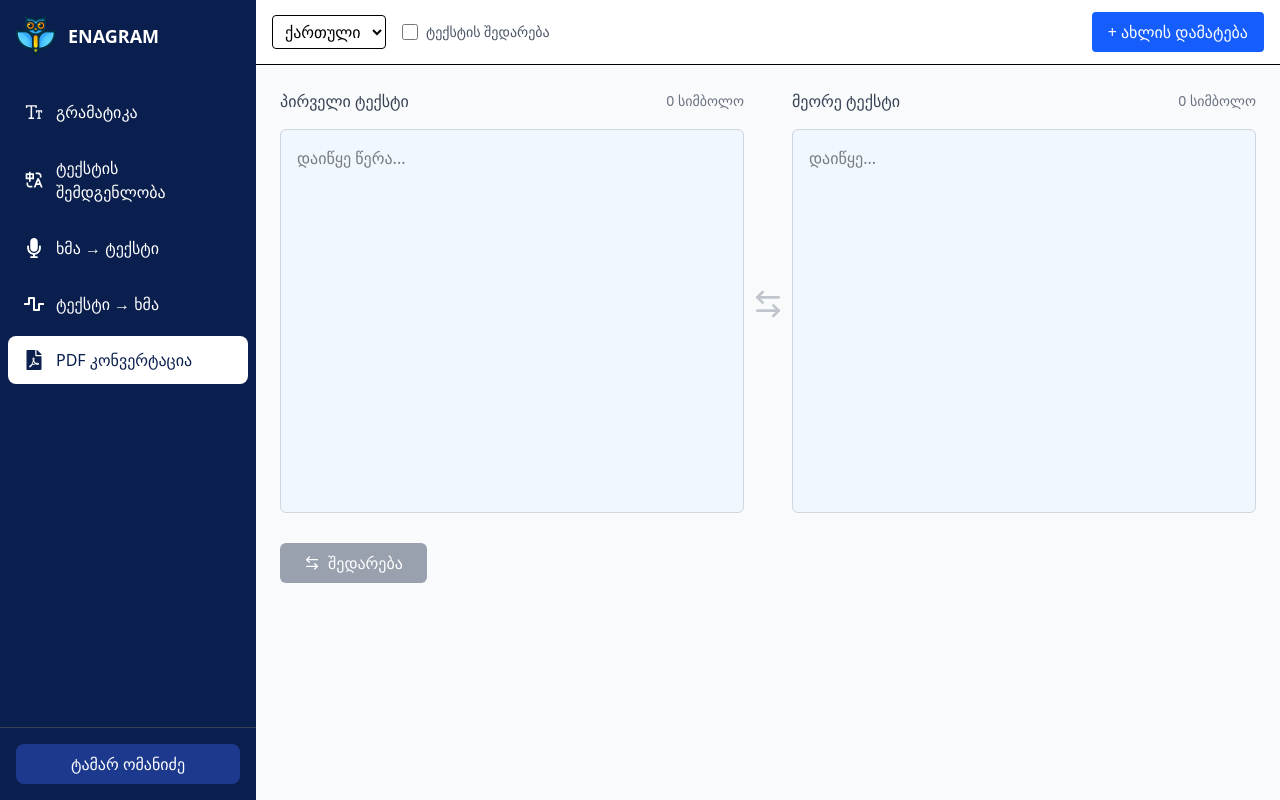
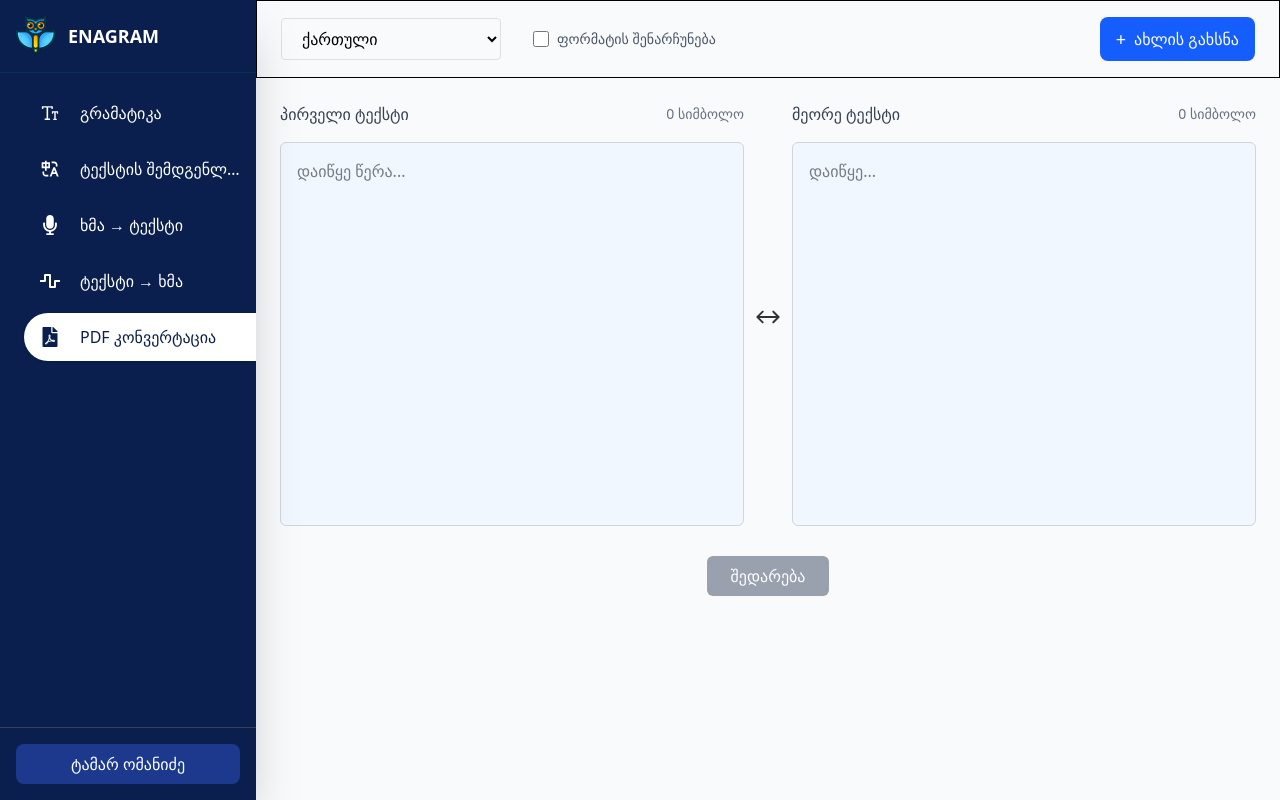
Before and after one commit to gia-grigalashvili/Text-comparable, a React (Vite) app: page /pdf in a window 1280 px wide. Built offline with nearby package versions, Linux system fonts and the light colour scheme.

Commit message:
add new hover sidebar

```diff
--- a/src/App.tsx
+++ b/src/App.tsx
@@ -10,9 +10,12 @@ import MainComparison from "./components/Comparison/MainComparison";
 function App() {
   return (
     <Router>
-      <div className="flex flex-col md:flex-row min-h-screen">
+      <div className="flex min-h-screen">
+        {/* Sidebar - Fixed on desktop, header on mobile */}
         <SidebarResponsive />
-        <div className="flex-1 flex flex-col">
+
+        {/* Main Content Area - with proper margins */}
+        <div className="flex-1 lg:ml-56 xl:ml-64 pt-14 sm:pt-16 lg:pt-0">
           <Routes>
             <Route path="/" element={<Navigate to="/composition" replace />} />
             <Route path="/grammar" element={<MainComparison />} />
--- a/src/components/Comparison/MainComparison.tsx
+++ b/src/components/Comparison/MainComparison.tsx
@@ -1,5 +1,5 @@
 import React, { useState, useMemo, useCallback } from "react";
-import { ArrowLeftRight } from "lucide-react";
+
 import Header from "./header/Header";
 import ThankYouMessage from "./Text/ThankYouMessage";
 import TextComparison from "./Text/TextComparison";
@@ -181,7 +181,6 @@ const MainComparison: React.FC = () => {
         ) : (
           <TextComparison
             renderDiffText={renderDiffText}
-            ArrowLeftRight={ArrowLeftRight}
             rightDiff={rightDiff}
             handleLeftTextChange={handleLeftTextChange}
             handleRightTextChange={handleRightTextChange}
@@ -193,7 +192,7 @@ const MainComparison: React.FC = () => {
           />
         )}
 
-        <div className="mt-6 col-span-2 flex justify-center lg:justify-start">
+        <div className="mt-6 flex justify-center">
           <button
             onClick={handleCompare}
             disabled={!canCompare || hasCompared}
@@ -206,7 +205,6 @@ const MainComparison: React.FC = () => {
           : "bg-gray-400 text-white cursor-not-allowed"
       }`}
           >
-            <ArrowLeftRight className="w-4 h-4" />
             {displayButtonText}
           </button>
         </div>
--- a/src/components/Comparison/Text/TextComparison.tsx
+++ b/src/components/Comparison/Text/TextComparison.tsx
@@ -1,5 +1,5 @@
-import React from "react";
-
+import React, { type JSX } from "react";
+import Arrrow from "../../../../public/imgs/Arrow.png";
 interface TextComparisonProps {
   renderDiffText: (diffArray: any[]) => JSX.Element[];
   handleLeftTextChange: (value: string) => void;
@@ -10,7 +10,6 @@ interface TextComparisonProps {
   leftDiff: any[];
   rightDiff: any[];
   texts: any;
-  ArrowLeftRight: React.ElementType;
 }
 
 export default function TextComparison({
@@ -22,7 +21,7 @@ export default function TextComparison({
   texts,
   rightText,
   handleRightTextChange,
-  ArrowLeftRight,
+
   rightDiff,
 }: TextComparisonProps) {
   return (
@@ -82,7 +81,7 @@ export default function TextComparison({
 
         {/* Arrow */}
         <div className="hidden lg:block absolute left-1/2 top-1/2 transform -translate-x-1/2 -translate-y-1/2 z-10">
-          <ArrowLeftRight className="w-8 h-8 opacity-60 text-gray-400" />
+          <img src={Arrrow} alt="" />
         </div>
 
         {/* Legend */}
--- a/src/components/Comparison/header/Header.tsx
+++ b/src/components/Comparison/header/Header.tsx
@@ -1,5 +1,3 @@
-import React from "react";
-
 interface HeaderProps {
   onAddNew: () => void;
   onLanguageChange: (language: string) => void;
@@ -12,30 +10,30 @@ export default function Header({
   selectedLanguage,
 }: HeaderProps) {
   return (
-    <header className="w-full bg-white border-b px-4 py-3 flex items-center justify-between">
+    <header className="w-full border px-6 py-4 flex flex-col md:flex-row md:items-center md:justify-between gap-4">
       {/* Language Selector */}
-      <div className="flex items-center gap-4">
+      <div className="flex flex-col  sm:flex-row w-full gap-8">
         <select
           value={selectedLanguage}
           onChange={(e) => onLanguageChange(e.target.value)}
-          className="border rounded px-2 py-1 focus:outline-none focus:ring-2 focus:ring-blue-500"
+          className="border border-[#E0E0E0] rounded px-4 py-2 w-full sm:w-[220px]   focus:ring-blue-500 pr-10"
         >
           <option value="ქართული">ქართული</option>
           <option value="English">English</option>
         </select>
 
-        <label className="flex items-center gap-2 text-sm text-gray-600">
+        <label className="flex items-center gap-2 text-sm text-gray-600 w-full sm:w-auto">
           <input type="checkbox" className="w-4 h-4" />
-          ტექსტის შედარება
+          ფორმატის შენარჩუნება
         </label>
       </div>
 
-      {/* Add button */}
       <button
         onClick={onAddNew}
-        className="bg-blue-600 text-white px-4 py-2 rounded hover:bg-blue-700 transition"
+        className="bg-blue-600 text-white px-4 py-2 rounded-[8px] hover:bg-blue-700 transition md:w-auto flex items-center justify-center gap-2 whitespace-nowrap"
       >
-        + ახლის დამატება
+        <span className="text-lg">+</span>
+        <span>ახლის გახსნა</span>
       </button>
     </header>
   );
--- a/src/components/sidebar/Sidebar.tsx
+++ b/src/components/sidebar/Sidebar.tsx
@@ -1,5 +1,5 @@
 // SidebarResponsive.jsx
-import React, { useState } from "react";
+import { useState } from "react";
 import { NavLink } from "react-router-dom";
 import {
   FaMicrophone,
@@ -14,27 +14,27 @@ import Logo from "/public/imgs/ძირითადი-ლოგო-ai 1.png";
 
 const menu = [
   {
-    icon: <AiOutlineFontSize className="w-5 h-5" />,
+    icon: <AiOutlineFontSize className="w-4 h-4 sm:w-5 sm:h-5" />,
     label: "გრამატიკა",
     path: "/grammar",
   },
   {
-    icon: <RiTranslate className="w-5 h-5" />,
+    icon: <RiTranslate className="w-4 h-4 sm:w-5 sm:h-5" />,
     label: "ტექსტის შემდგენლობა",
     path: "/composition",
   },
   {
-    icon: <FaMicrophone className="w-5 h-5" />,
+    icon: <FaMicrophone className="w-4 h-4 sm:w-5 sm:h-5" />,
     label: "ხმა → ტექსტი",
     path: "/voice-to-text",
   },
   {
-    icon: <FaWaveSquare className="w-5 h-5" />,
+    icon: <FaWaveSquare className="w-4 h-4 sm:w-5 sm:h-5" />,
     label: "ტექსტი → ხმა",
     path: "/text-to-voice",
   },
   {
-    icon: <FaFilePdf className="w-5 h-5" />,
+    icon: <FaFilePdf className="w-4 h-4 sm:w-5 sm:h-5" />,
     label: "PDF კონვერტაცია",
     path: "/pdf",
   },
@@ -49,74 +49,74 @@ export default function SidebarResponsive() {
         key={m.label}
         to={m.path}
         className={({ isActive }) =>
-          `flex items-center gap-3 px-4 py-3 rounded-lg cursor-pointer transition-colors ${
+          `flex items-center gap-[20px] px-3 sm:px-4 py-2 sm:py-3 rounded-l-[30px] cursor-pointer transition-all duration-200 text-sm sm:text-base ${
             isActive
-              ? "bg-white text-[#0a1f4d] font-bold"
-              : "text-white hover:bg-white hover:text-[#0a1f4d]"
+              ? "bg-white text-[#0a1f4d] font-bold shadow-sm"
+              : "text-white hover:bg-white hover:text-[#0a1f4d] hover:shadow-sm"
           }`
         }
         onClick={() => isMobile && setMobileOpen(false)}
       >
-        <span className="text-lg">{m.icon}</span>
-        <span className="font-medium">{m.label}</span>
+        <span className="text-base sm:text-lg flex-shrink-0">{m.icon}</span>
+        <span className="font-medium truncate">{m.label}</span>
       </NavLink>
     ));
 
   return (
-    <div className="flex h-screen">
-      {/* Desktop Sidebar */}
-      <aside className="hidden md:flex flex-col w-64 bg-[#0a1f4d] text-white">
-        <div className="flex items-center gap-3 p-4">
-          <img src={Logo} alt="logo" className="w-10 h-10 object-contain" />
-          <span className="font-bold text-lg">ENAGRAM</span>
+    <>
+      <aside className="hidden lg:flex fixed top-0 left-0 h-full w-56 xl:w-64 bg-[#0a1f4d] text-white  shadow-2xl z-40 flex-col">
+        <div className="flex items-center gap-2 xl:gap-3 p-3 xl:p-4 border-b border-[#083055]">
+          <img
+            src={Logo}
+            alt="logo"
+            className="w-8 h-8 xl:w-10 xl:h-10 object-contain flex-shrink-0"
+          />
+          <span className="font-bold text-base xl:text-lg">ENAGRAM</span>
         </div>
-        <nav className="flex-1 mt-4 overflow-y-auto">
-          <ul className="space-y-2 px-2">{renderMenu()}</ul>
+        <nav className="flex-1 mt-2 xl:mt-4 overflow-y-auto">
+          <ul className="space-y-1 xl:space-y-2  pl-6">{renderMenu()}</ul>
         </nav>
-        <div className="p-4 border-t border-gray-700">
-          <button className="w-full py-2 bg-blue-900 rounded-lg hover:bg-blue-700 transition-colors">
+        <div className="p-3 xl:p-4 border-t border-gray-700">
+          <button className="w-full py-2 text-sm xl:text-base bg-blue-900 rounded-lg hover:bg-blue-700 transition-colors duration-200">
             ტამარ ომანიძე
           </button>
         </div>
       </aside>
 
-      {/* Main Content */}
-      <div className="flex-1 flex flex-col relative">
-        {/* Mobile Top Bar */}
-        <header className="w-full h-16 flex items-center bg-[#0a1f4d] justify-between px-4 border-b md:hidden">
-          <div
-            className="flex items-center gap-3 cursor-pointer"
-            onClick={() => setMobileOpen(true)}
-            aria-hidden
-          >
-            <img src={Logo} alt="logo" className="w-8 h-8 object-contain" />
-            <span className="font-semibold text-white">ENAGRAM</span>
+      {/* Mobile Header Bar - Fixed at top on smaller screens */}
+      <header className="fixed top-0 left-0 right-0 w-full h-14 sm:h-16 flex items-center bg-[#0a1f4d] justify-between px-4 lg:hidden shadow-lg z-30">
+        <div className="flex items-center gap-2 sm:gap-3">
+          <img
+            src={Logo}
+            alt="logo"
+            className="w-6 h-6 sm:w-8 sm:h-8 object-contain"
+          />
+          <span className="font-semibold text-white text-sm sm:text-base">
+            ENAGRAM
+          </span>
         </div>
         <button
-            className="p-2 rounded-md focus:outline-none"
+          className="p-2 rounded-md focus:outline-none focus:ring-2 focus:ring-white focus:ring-opacity-50 transition-all"
           onClick={() => setMobileOpen(true)}
           aria-label="open menu"
         >
-            <FaBars className="w-6 h-6 text-gray-200" />
+          <FaBars className="w-5 h-5 sm:w-6 sm:h-6 text-gray-200" />
         </button>
       </header>
 
-        {/* Mobile overlay */}
       <div
-          className={`fixed inset-0 z-40 transition-opacity ${
+        className={`fixed inset-0 z-40 transition-opacity duration-300 lg:hidden ${
           mobileOpen
-              ? "opacity-60 pointer-events-auto"
+            ? "opacity-50 pointer-events-auto"
             : "opacity-0 pointer-events-none"
         } bg-black`}
         onClick={() => setMobileOpen(false)}
       />
 
-        {/* Mobile Sidebar (Top-down) */}
       <aside
-          className={`fixed top-0 left-0 z-50 w-full bg-[#0a1f4d] text-white transform transition-transform duration-300 ease-in-out
-          ${mobileOpen ? "translate-y-0" : "-translate-y-full"}`}
-          style={{ height: "70%" }} // Sidebar სიგრძე, შეცვალე საჭიროების მიხედვით
-          aria-hidden={!mobileOpen}
+        className={`fixed top-0 left-0 z-50 w-72 sm:w-80 bg-[#0a1f4d] text-white transform transition-transform duration-300 ease-out lg:hidden shadow-2xl
+        ${mobileOpen ? "translate-x-0" : "-translate-x-full"}
+        h-full max-h-screen`}
       >
         <div className="flex items-center justify-between p-4 border-b border-[#083055]">
           <div className="flex items-center gap-3">
@@ -125,24 +125,26 @@ export default function SidebarResponsive() {
           </div>
           <button
             onClick={() => setMobileOpen(false)}
-              className="p-2 rounded-md hover:bg-white hover:text-[#0a1f4d] transition-colors"
+            className="p-2 rounded-tl-md rounded-tr-md hover:bg-red hover:text-[#0a1f4d] transition-colors duration-200 focus:outline-none focus:ring-2 focus:ring-white focus:ring-opacity-50"
             aria-label="close menu"
           >
             <FaTimes className="w-5 h-5" />
           </button>
         </div>
 
-          <nav className="p-3 overflow-y-auto h-[calc(100%-96px)]">
+        <nav
+          className="p-3 overflow-y-auto flex-1"
+          style={{ height: "calc(100vh - 140px)" }}
+        >
           <ul className="space-y-2">{renderMenu(true)}</ul>
         </nav>
 
-          <div className="absolute bottom-0 left-0 right-0 p-4 border-t border-[#083055]">
-            <button className="w-full py-2 bg-blue-900 rounded-lg hover:bg-blue-700 transition-colors">
+        <div className="p-4 border-t border-[#083055] bg-[#083055]">
+          <button className="w-full py-2 bg-blue-900 rounded-lg hover:bg-blue-700 transition-colors duration-200 text-sm sm:text-base">
             ტამარ ომანიძე
           </button>
         </div>
       </aside>
-      </div>
-    </div>
+    </>
   );
 }
```
Lines whose indentation alone changed are shown as unchanged.
